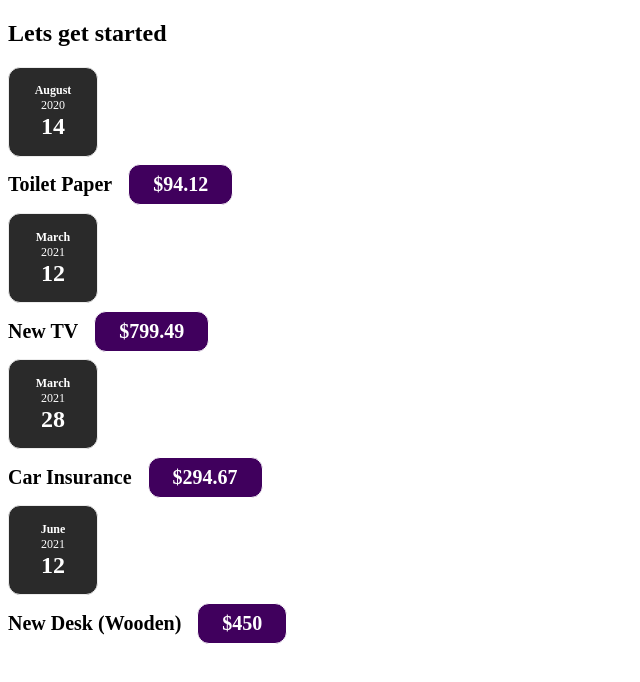
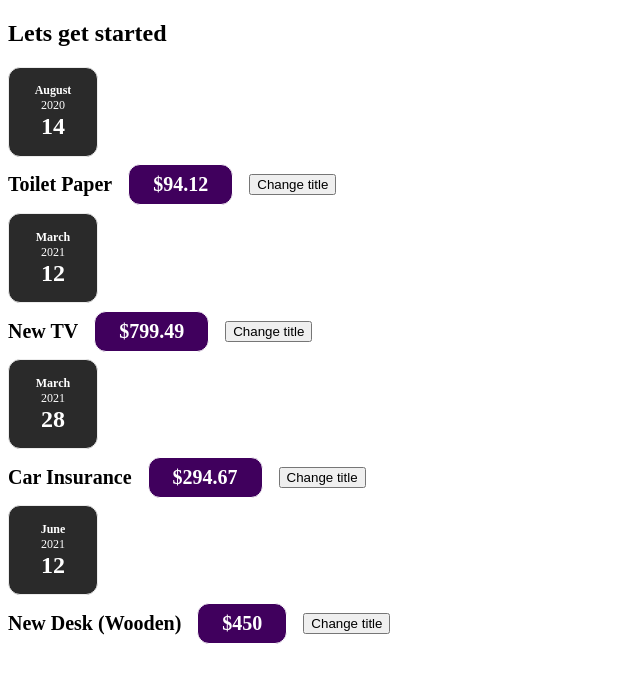
Before and after one commit to alishajain/learning_react, a React (Create React App) app: page / in a window 1280 px wide. Shown: the top 682 px of the page, without its empty margins (0-640 px from the left). Built offline with nearby package versions, Linux system fonts and the light colour scheme.

Commit message:
useState introduced

```diff
--- a/src/components/Expenses/ExpenseItem.js
+++ b/src/components/Expenses/ExpenseItem.js
@@ -1,14 +1,23 @@
+import React, { useState } from "react";
 import Card from "../UI/Card";
 import ExpenseDate from "./ExpenseDate";
 import "./ExpenseItem.css"
 
 const ExpenseItem = (props) =>{
+  const[title, setTitle] = useState(props.title);
+
+  const clickHandler = () => {
+    setTitle('updated');
+    console.log(title);
+  }
+
   return (
           <Card className="expense-item">
             <ExpenseDate date={props.date}/>
             <div className="expense-item__description">
-              <h2>{props.title}</h2>
+              <h2>{title}</h2>
               <div className="expense-item__price">${props.amount}</div>
+              <button onClick={clickHandler}>Change title</button>
             </div>
           </Card>
   );
```
